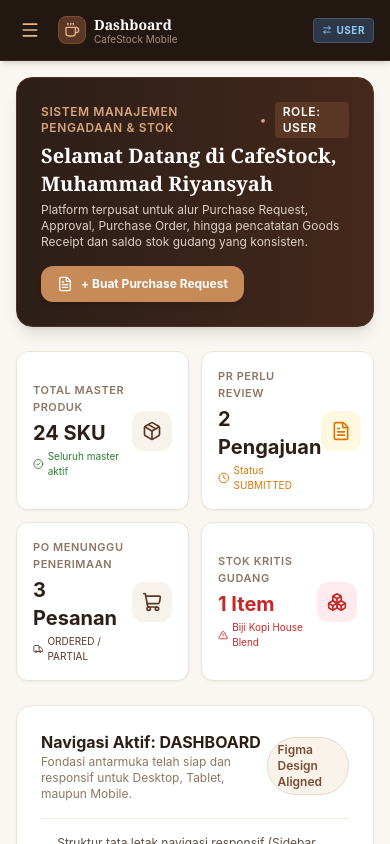
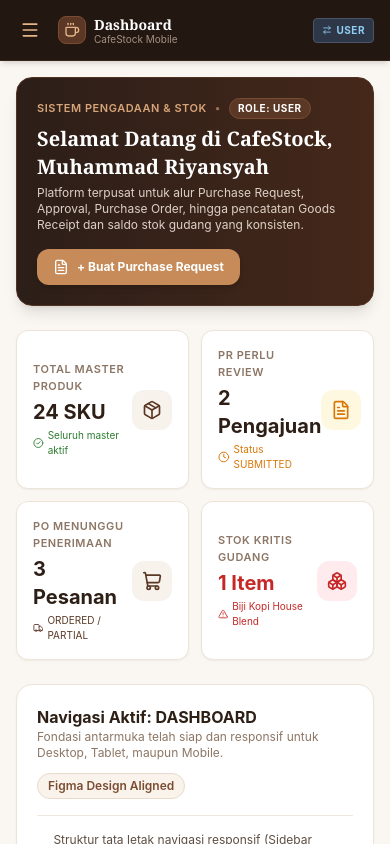
Before and after one commit to rynsh1506/cafe-stock, a React (Vite) app: page / in a window 390 px wide. Both pictures are taken after a click on the button "Masuk ke Akun". Built offline with nearby package versions, Linux system fonts and the light colour scheme.

Commit message:
fix: resolve mobile badge and text wrapping issues on dashboard

```diff
--- a/src/App.tsx
+++ b/src/App.tsx
@@ -26,12 +26,12 @@ const AppContent: React.FC = () => {
     <AppLayout activeTab={activeTab} onSelectTab={setActiveTab}>
       <div className="space-y-6">
         {/* Welcome Banner */}
-        <div className="bg-gradient-to-r from-[#2C1E18] to-[#45281A] rounded-2xl p-6 text-white shadow-lg border border-[#523323] flex flex-col sm:flex-row sm:items-center sm:justify-between gap-4">
+        <div className="bg-gradient-to-r from-[#2C1E18] to-[#45281A] rounded-2xl p-5 sm:p-6 text-white shadow-lg border border-[#523323] flex flex-col sm:flex-row sm:items-center sm:justify-between gap-4">
           <div>
-            <div className="flex items-center gap-2 text-xs font-semibold uppercase tracking-wider text-[#D8A57A] mb-1">
-              <span>Sistem Manajemen Pengadaan & Stok</span>
-              <span>•</span>
-              <span className="px-2 py-0.5 rounded bg-[#5A3825] text-white">
+            <div className="flex flex-wrap items-center gap-2 text-[11px] font-semibold uppercase tracking-wider text-[#D8A57A] mb-1.5">
+              <span>Sistem Pengadaan & Stok</span>
+              <span className="opacity-60">•</span>
+              <span className="px-2 py-0.5 rounded-full bg-[#5A3825] text-white text-[10px] font-bold border border-[#7A4D33] whitespace-nowrap shrink-0">
                 Role: {currentUser.role}
               </span>
             </div>
@@ -136,8 +136,8 @@ const AppContent: React.FC = () => {
         </div>
 
         {/* Content Tab Details */}
-        <div className="bg-white rounded-2xl border border-[#EDE4D8] p-6 shadow-xs">
-          <div className="flex items-center justify-between border-b border-[#F0E7DD] pb-4 mb-4">
+        <div className="bg-white rounded-2xl border border-[#EDE4D8] p-5 sm:p-6 shadow-xs">
+          <div className="flex flex-col sm:flex-row sm:items-center justify-between gap-3 border-b border-[#F0E7DD] pb-4 mb-4">
             <div>
               <h2 className="text-base font-bold text-[#2E1F16]">
                 Navigasi Aktif: {activeTab.toUpperCase()}
@@ -147,7 +147,7 @@ const AppContent: React.FC = () => {
                 Tablet, maupun Mobile.
               </p>
             </div>
-            <span className="text-xs font-semibold px-2.5 py-1 rounded-full bg-[#FAF3EC] text-[#7A4D33] border border-[#E8DACB]">
+            <span className="self-start sm:self-center text-xs font-semibold px-2.5 py-1 rounded-full bg-[#FAF3EC] text-[#7A4D33] border border-[#E8DACB] shrink-0 whitespace-nowrap">
               Figma Design Aligned
             </span>
           </div>
```
